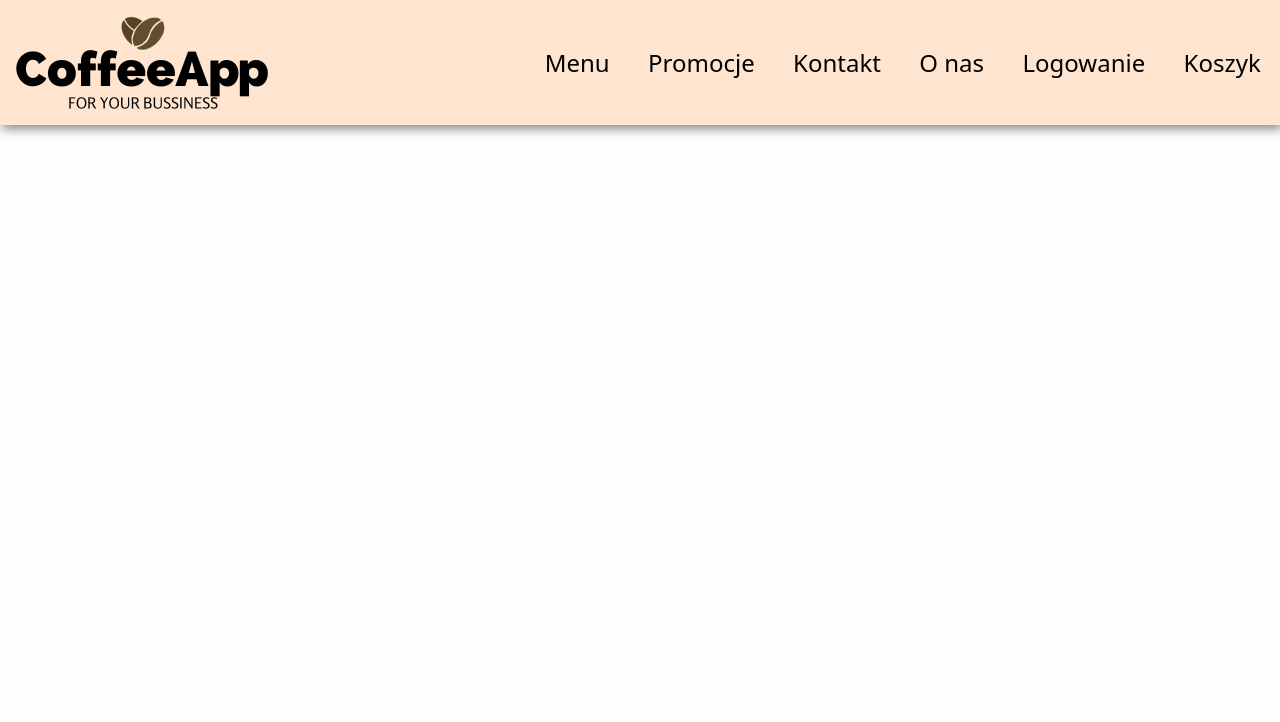
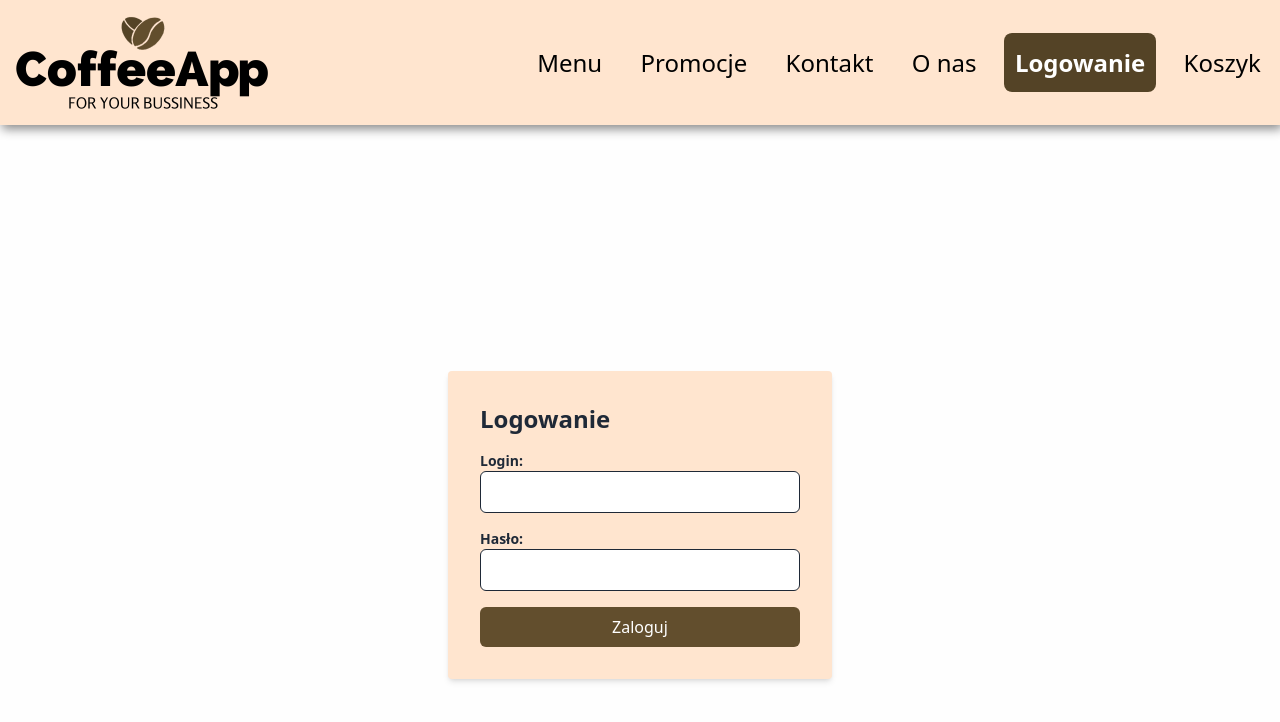
Before and after one commit to tomekkzielinski/CoffeeApp, a React (Create React App) app: page /login in a window 1280 px wide. Shown: the top 722 px of the page. Built offline with nearby package versions, Linux system fonts and the light colour scheme.

Commit message:
Adding loginFrom page

```diff
--- a/src/App.js
+++ b/src/App.js
@@ -4,7 +4,7 @@ import Navbar from "./components/Navbar";
 import { Route, Routes } from "react-router-dom";
 import { About } from "./components/pages/About";
 import Menu from "./components/pages/Menu";
-
+import Login from "./components/pages/Login";
 
 function App() {
   return (
@@ -13,6 +13,7 @@ function App() {
       <Routes>
         <Route path="/about" element={<About />}></Route>
         <Route path="/menu" element={<Menu />}></Route>
+        <Route path="/login" element={<Login />}></Route>
       </Routes>
     </div>
   );
--- a/src/components/Navbar.jsx
+++ b/src/components/Navbar.jsx
@@ -34,10 +34,10 @@ const Navbar = () => {
           <NavLink to="about">O nas</NavLink>
         </li>
         <li>
-          <NavLink to="about">Logowanie</NavLink>
+          <NavLink to="login">Logowanie</NavLink>
         </li>
         <li>
-          <NavLink to="about">Koszyk</NavLink>
+          <NavLink to="cart">Koszyk</NavLink>
         </li>
       </ul>
     </nav>
--- /dev/null
+++ b/src/components/pages/Login.jsx
@@ -0,0 +1,12 @@
+import React from 'react'
+import LoginForm from './LoginForm';
+
+const Login = () => {
+  return (
+<div>
+    <LoginForm />
+</div>
+  )
+}
+
+export default Login;
--- /dev/null
+++ b/src/components/pages/LoginForm.jsx
@@ -0,0 +1,56 @@
+import React, { useState } from 'react';
+
+const LoginForm = () => {
+  const [username, setUsername] = useState('');
+  const [password, setPassword] = useState('');
+
+  const handleLogin = (e) => {
+    e.preventDefault();
+    // Tutaj możesz dodać logikę uwierzytelniania
+    console.log('Zalogowano:', { username, password });
+  };
+
+  return (
+    <div className="flex justify-center items-center h-screen ">
+      <div className="bg-main-color  w-96 p-8 rounded shadow-md">
+        <h2 className="text-2xl font-bold mb-4">Logowanie</h2>
+        <form onSubmit={handleLogin}>
+          <div className="mb-4">
+            <label htmlFor="username" className="block text-sm font-semibold">
+              Login:
+            </label>
+            <input
+              type="text"
+              id="username"
+              className="w-full p-2 border rounded-md"
+              value={username}
+              onChange={(e) => setUsername(e.target.value)}
+              required
+            />
+          </div>
+          <div className="mb-4">
+            <label htmlFor="password" className="block text-sm font-semibold">
+              Hasło:
+            </label>
+            <input
+              type="password"
+              id="password"
+              className="w-full p-2 border rounded-md"
+              value={password}
+              onChange={(e) => setPassword(e.target.value)}
+              required
+            />
+          </div>
+          <button
+            type="submit"
+            className="w-full  text-white p-2 rounded-md bg-buttons-color transition duration-300"
+          >
+            Zaloguj
+          </button>
+        </form>
+      </div>
+    </div>
+  );
+};
+
+export default LoginForm;
--- a/tailwind.config.js
+++ b/tailwind.config.js
@@ -6,7 +6,18 @@ module.exports = {
   theme: {
     extend: {},
     colors: {
-      'main-color': '#FFE5CF'
+      'white': '#ffffff',
+      'blue': '#1fb6ff',
+      'purple': '#7e5bef',
+      'pink': '#ff49db',
+      'orange': '#ff7849',
+      'green': '#13ce66',
+      'yellow': '#ffc82c',
+      'gray-dark': '#273444',
+      'gray': '#8492a6',
+      'gray-light': '#d3dce6',
+      'main-color': '#FFE5CF',
+      'buttons-color': '#624E2D'
     },
   },
   plugins: [require("daisyui")],
```
